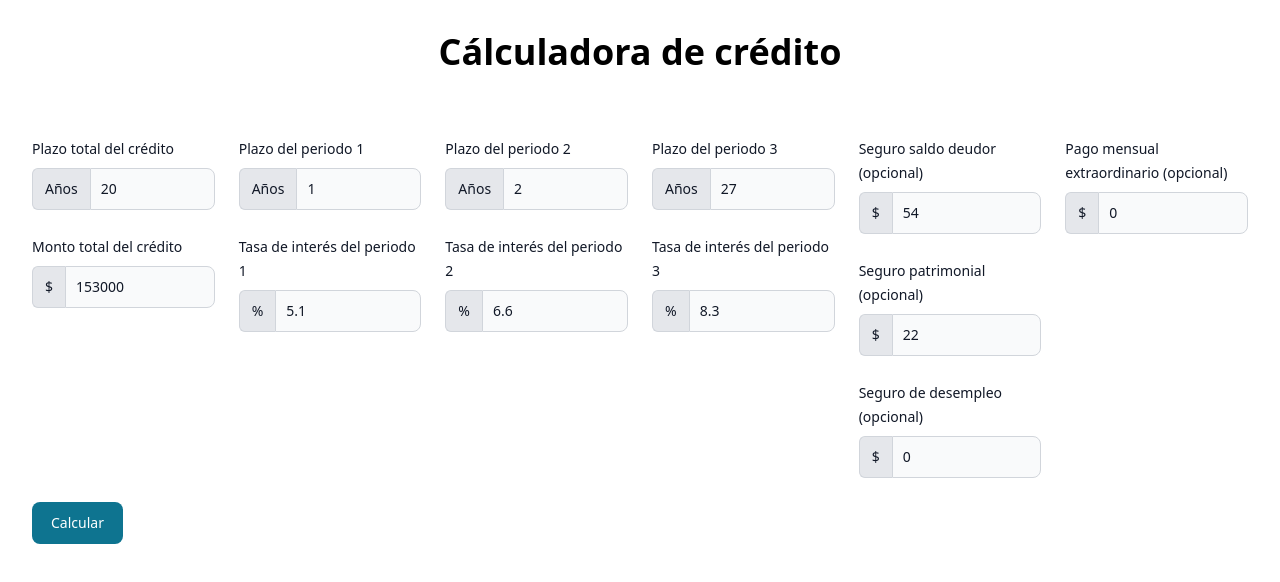
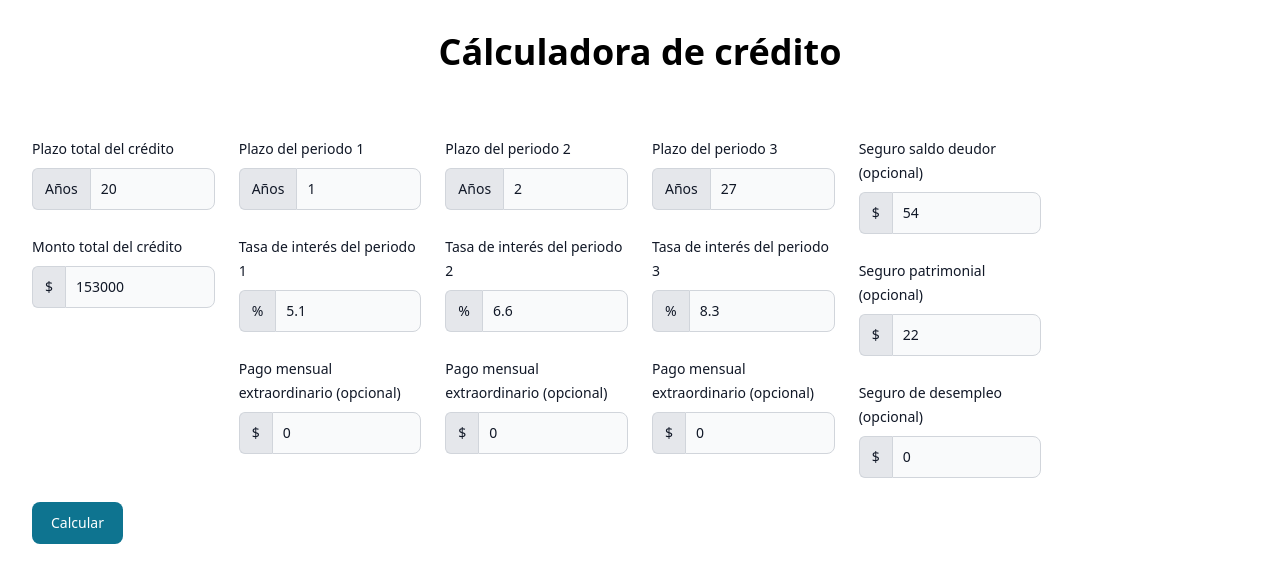
Before and after one commit to mperazac/loan-calculator, a Next.js app: page / in a window 1280 px wide. Shown: the top 582 px of the page. Built offline with nearby package versions, Linux system fonts and the light colour scheme.

Commit message:
Move extra payment per period

```diff
--- a/components/Cards/MonthlyPaymentCard.tsx
+++ b/components/Cards/MonthlyPaymentCard.tsx
@@ -8,7 +8,6 @@ interface IMonthlyPaymentCardProps {
   principal: Loan['principal'];
   termInYears: Loan['totalTermInYears'];
   totalInsurancePerMonth: number;
-  extraPayment: Loan['extraPayment'];
   index: number;
 }
 
@@ -18,19 +17,19 @@ const MonthlyPaymentCard: React.FunctionComponent<IMonthlyPaymentCardProps> = ({
   principal,
   termInYears,
   totalInsurancePerMonth,
-  extraPayment = 0,
 }) => {
   const monthlyPayment = calculateMonthlyPayment(
     principal,
     period.annualInterestRate,
     termInYears,
   );
+  const periodExtraPayment = period.extraPayment || 0;
   return (
     <Card
       key={index}
       label={`Cuota mensual del periodo ${index + 1}`}
       value={roundAndFormat(
-        monthlyPayment + totalInsurancePerMonth + extraPayment,
+        monthlyPayment + totalInsurancePerMonth + periodExtraPayment,
       )}
       subText={
         <div className='gap-0'>
@@ -40,8 +39,8 @@ const MonthlyPaymentCard: React.FunctionComponent<IMonthlyPaymentCardProps> = ({
           {totalInsurancePerMonth > 0 && (
             <p>+ {roundAndFormat(totalInsurancePerMonth)} seguros</p>
           )}
-          {extraPayment > 0 && (
-            <p>+ {roundAndFormat(extraPayment)} pago extra</p>
+          {periodExtraPayment > 0 && (
+            <p>+ {roundAndFormat(periodExtraPayment)} pago extra</p>
           )}
         </div>
       }
--- a/components/LoanInfo.tsx
+++ b/components/LoanInfo.tsx
@@ -21,7 +21,6 @@ const LoanInfo: React.FunctionComponent<LoanInfoProps> = props => {
     lifeInsurance = 0,
     fireInsurance = 0,
     jobLossInsurance = 0,
-    extraPayment = 0,
   } = props.loan;
   const totalInsurancePerMonth =
     lifeInsurance + fireInsurance + jobLossInsurance;
@@ -35,7 +34,6 @@ const LoanInfo: React.FunctionComponent<LoanInfoProps> = props => {
           principal={principal}
           termInYears={termInYears}
           totalInsurancePerMonth={totalInsurancePerMonth}
-          extraPayment={extraPayment}
         />
       ))}
 
--- a/lib/math.utils.ts
+++ b/lib/math.utils.ts
@@ -24,7 +24,7 @@ export function calculateLoanTermInMonths(term: number) {
 
 // Calculates the total interest of a loan
 export function calculateTotalInterest(loan: Loan) {
-  const { principal, extraPayment = 0, periods, totalTermInYears } = loan;
+  const { principal = 0, periods, totalTermInYears } = loan;
   let totalInterest = 0;
   let balance = principal;
   let termInYearsLeft = totalTermInYears;
@@ -39,10 +39,11 @@ export function calculateTotalInterest(loan: Loan) {
     );
     termInYearsLeft -= termInYears;
     const monthlyRate = calculateMonthlyInterestRate(annualInterestRate);
+    const periodExtraPayment = period.extraPayment || 0;
 
     for (let i = 0; i < termInMonths && balance > 0; i++) {
       const interest = balance * monthlyRate;
-      const payment = monthlyPayment + extraPayment;
+      const payment = monthlyPayment + periodExtraPayment;
       totalInterest += interest;
       if (payment > balance + interest) {
         break;
@@ -71,7 +72,7 @@ export function calculateMonthlyPayment(
 
 // Calculates the total payment of a loan
 export function calculateTotalPayment(loan: Loan) {
-  const { principal, extraPayment = 0, periods, totalTermInYears } = loan;
+  const { principal, periods, totalTermInYears } = loan;
   let totalPayment = 0;
   let balance = principal;
   let termInYearsLeft = totalTermInYears;
@@ -86,10 +87,11 @@ export function calculateTotalPayment(loan: Loan) {
     );
     termInYearsLeft -= termInYears;
     const monthlyRate = calculateMonthlyInterestRate(annualInterestRate);
+    const periodExtraPayment = period.extraPayment || 0;
 
     for (let i = 0; i < termInMonths && balance > 0; i++) {
       const interest = balance * monthlyRate;
-      const payment = monthlyPayment + extraPayment;
+      const payment = monthlyPayment + periodExtraPayment;
       if (payment > balance + interest) {
         totalPayment += balance + interest;
         break;
@@ -106,7 +108,7 @@ export function calculateTotalPayment(loan: Loan) {
 // Generates a table of monthly payments for a loan
 export function generateAmortizationSchedule(loan: Loan): AmortizationRow[] {
   const data: AmortizationRow[] = [];
-  const { principal, periods, totalTermInYears, extraPayment = 0 } = loan;
+  const { principal, periods, totalTermInYears } = loan;
   let month = 0;
   let balance = principal;
   let totalInterest = 0;
@@ -122,10 +124,11 @@ export function generateAmortizationSchedule(loan: Loan): AmortizationRow[] {
     );
     termInYearsLeft -= termInYears;
     const monthlyRate = calculateMonthlyInterestRate(annualInterestRate);
+    const periodExtraPayment = period.extraPayment || 0;
 
     for (let i = 0; i < termInMonths; i++) {
       const interest = balance * monthlyRate;
-      const payment = monthlyPayment + extraPayment;
+      const payment = monthlyPayment + periodExtraPayment;
       totalInterest += interest;
       month += 1;
       if (payment > balance + interest) {
@@ -163,7 +166,6 @@ export function calculateTotalInsurancePayments(loan: Loan) {
     fireInsurance = 0,
     jobLossInsurance = 0,
     periods,
-    extraPayment = 0,
     totalTermInYears,
     principal,
   } = loan;
@@ -180,10 +182,11 @@ export function calculateTotalInsurancePayments(loan: Loan) {
     );
     termInYearsLeft -= termInYears;
     const monthlyRate = calculateMonthlyInterestRate(annualInterestRate);
+    const periodExtraPayment = period.extraPayment || 0;
 
     for (let i = 0; i < termInMonths; i++) {
       const interest = balance * monthlyRate;
-      const payment = monthlyPayment + extraPayment;
+      const payment = monthlyPayment + periodExtraPayment;
       totalInsurance += lifeInsurance + fireInsurance + jobLossInsurance;
       if (payment > balance + interest) {
         break;
--- a/pages/index.tsx
+++ b/pages/index.tsx
@@ -1,7 +1,7 @@
 import AmortizationTable from '@/components/AmortizationTable';
-import Card from '@/components/common/Card';
 import LoanInfo from '@/components/LoanInfo';
-import { Loan, LoanSchema } from '@/types/loan';
+import type { Loan } from '@/types/loan';
+import { LoanSchema } from '@/types/loan';
 import { zodResolver } from '@hookform/resolvers/zod';
 import { Button, Label, TextInput } from 'flowbite-react';
 import type { NextPage } from 'next';
@@ -23,17 +23,19 @@ const Home: NextPage = () => {
         {
           termInYears: 1,
           annualInterestRate: 5.1,
+          extraPayment: 0,
         },
         {
           termInYears: 2,
           annualInterestRate: 6.6,
+          extraPayment: 0,
         },
         {
           termInYears: 27,
           annualInterestRate: 8.3,
+          extraPayment: 0,
         },
       ],
-      extraPayment: 0,
       lifeInsurance: 54,
       fireInsurance: 22,
       jobLossInsurance: 0,
@@ -146,6 +148,31 @@ const Home: NextPage = () => {
                   step='0.01'
                 />
               </div>
+              <div>
+                <div className='mb-2 block'>
+                  <Label
+                    htmlFor={`periods[${index}].extraPayment`}
+                    value='Pago mensual extraordinario (opcional)'
+                  />
+                </div>
+                <TextInput
+                  id={`periods[${index}].extraPayment`}
+                  addon='$'
+                  type='number'
+                  {...register(`periods.${index}.extraPayment` as const)}
+                  color={
+                    errors.periods?.[index]?.extraPayment
+                      ? 'failure'
+                      : undefined
+                  }
+                  helperText={errors.periods?.[index]?.extraPayment?.message}
+                  aria-invalid={
+                    errors.periods?.[index]?.extraPayment ? 'true' : 'false'
+                  }
+                  aria-describedby='extraPayment'
+                  min='0'
+                />
+              </div>
             </div>
           ))}
 
@@ -211,25 +238,6 @@ const Home: NextPage = () => {
               />
             </div>
           </div>
-          <div>
-            <div className='mb-2 block'>
-              <Label
-                htmlFor='extraPayment'
-                value='Pago mensual extraordinario (opcional)'
-              />
-            </div>
-            <TextInput
-              id='extraPayment'
-              addon='$'
-              type='number'
-              {...register('extraPayment')}
-              color={errors.extraPayment ? 'failure' : undefined}
-              helperText={errors.extraPayment?.message}
-              aria-invalid={errors.extraPayment ? 'true' : 'false'}
-              aria-describedby='extraPayment'
-              min='0'
-            />
-          </div>
         </div>
         <Button type='submit'>Calcular</Button>
       </form>
--- a/types/loan.ts
+++ b/types/loan.ts
@@ -24,9 +24,9 @@ export const LoanSchema = z
             required_error: 'Requerido',
           })
           .min(0),
+        extraPayment: z.coerce.number().min(0).optional(),
       }),
     ),
-    extraPayment: z.coerce.number().min(0).optional(),
     lifeInsurance: z.coerce.number().min(0).optional(),
     fireInsurance: z.coerce.number().min(0).optional(),
     jobLossInsurance: z.coerce.number().min(0).optional(),
```
Also changed, not shown: 1 other file (tests, documents, lock files or other folders).
